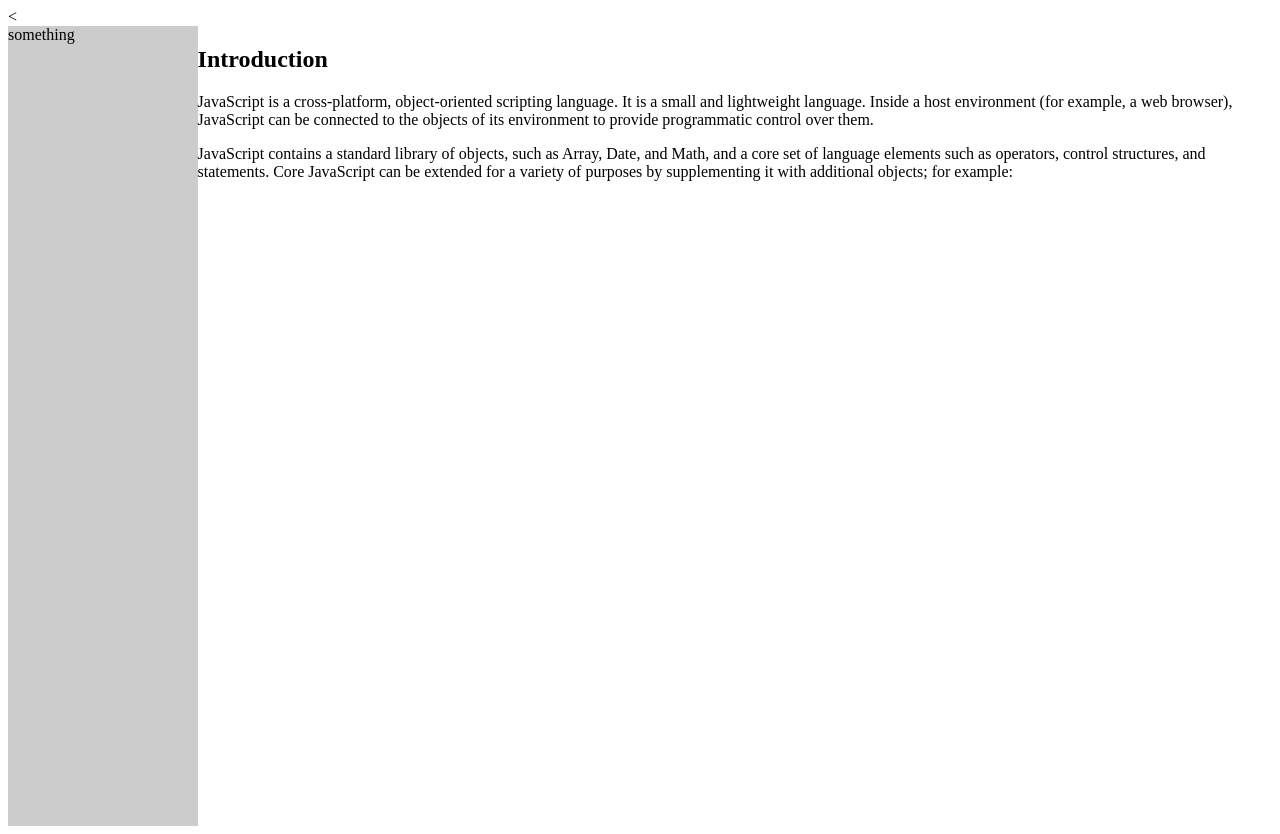
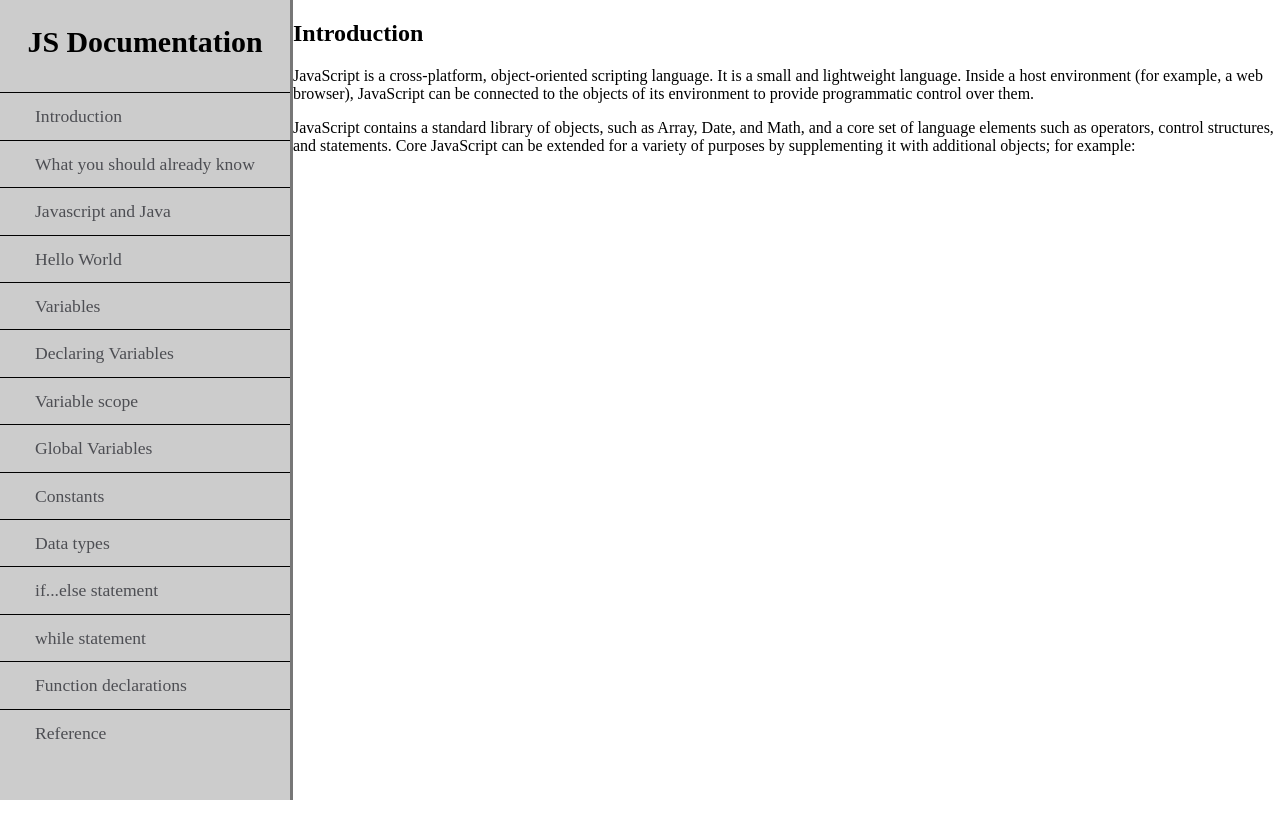
Before and after one commit to Victorgonbu/Microverse-HTML, a plain HTML site: page index.html in a window 1280 px wide. After the commit the page ends 800 px from the top, so only its background shows below. Drawn offline with Linux system fonts and the light colour scheme.

Commit message:
finished navbar and styling

```diff
--- a/css/style.css
+++ b/css/style.css
@@ -2,7 +2,16 @@
   width: 15%;
   max-width: 15%;
   background-color: #ccc;
-  min-height: 100vh;
+  height: 100vh;
+  border-right: 3px solid #777;
+  min-width: 290px;
+  line-height: 1.5;
+  overflow-y: scroll;
+  font-size: 1.1em;
+}
+body{
+  margin: 0;
+  box-sizing: border-box;
 }
 #main-doc{
   width: 85%;
@@ -16,3 +25,26 @@
   display: flex;
 
 }
+.header{
+  color: #000;
+  text-align: center;
+  margin: 10px;
+  padding: 10px;
+  font-size: 1.7em;
+}
+.nav-link {
+  text-decoration: none;
+  color: #333;
+  padding: 10px 30px;
+  color: #4d4e53;
+  cursor: pointer;
+}
+ul{
+  padding-inline-start: 0px;
+}
+li {
+  list-style-type: none;
+  padding: 10px 5px;
+  text-align: left;
+  border-top: 1px solid #000;
+}
--- a/index.html
+++ b/index.html
@@ -3,13 +3,30 @@
   <head>
     <meta charset="utf-8">
     <title></title>
-    <<link rel="stylesheet" href="./css/style.css" type="text/css">
+    <link rel="stylesheet" href="./css/style.css" type="text/css">
 
   </head>
   <body>
     <div class="container">
-      <nav  id="nav">
-        something
+      <nav id="nav">
+        <h2 class="header">JS Documentation</h2>
+        <ul>
+          <li><a class="nav-link" href=""> Introduction</a></li>
+          <li><a href="" class="nav-link"> What you should already know </a></li>
+          <li><a href="" class="nav-link"> Javascript and Java </a></li>
+          <li><a class="nav-link" href=""> Hello World </a></li>
+          <li><a class="nav-link" href=""> Variables </a></li>
+          <li><a class="nav-link" href=""> Declaring Variables </a></li>
+          <li><a class="nav-link" href="">Variable scope</a></li>
+          <li><a class="nav-link" href="">Global Variables</a></li>
+          <li><a class="nav-link" href=""> Constants </a></li>
+          <li><a class="nav-link" href=""> Data types </a></li>
+          <li><a class="nav-link" href=""> if...else statement </a></li>
+          <li><a class="nav-link" href=""> while statement </a></li>
+          <li><a class="nav-link" href=""> Function declarations </a></li>
+          <li><a class="nav-link" href=""> Reference </a></li>
+
+        </ul>
       </nav>
       <main id="main-doc">
         <h2>Introduction</h2>
```
